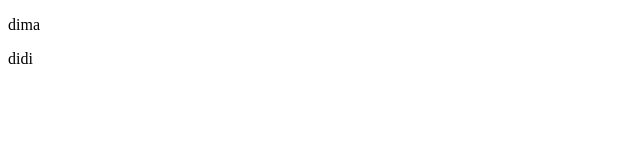
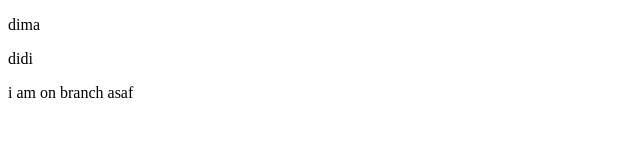
Before and after one commit to asafamir123/army, a plain HTML site: page index.html in a window 1280 px wide. Shown: the whole page, without its empty margins (0-640 px from the left). Drawn offline with Linux system fonts and the light colour scheme.

Commit message:
add new branch asaf

```diff
--- a/index.html
+++ b/index.html
@@ -9,6 +9,7 @@
 <body>
     <p>dima</p>
     <p>didi</p>
+    <p>i am on branch asaf</p>
 
 </body>
 </html>
```
